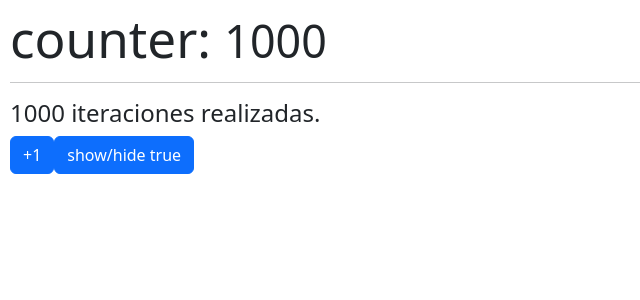
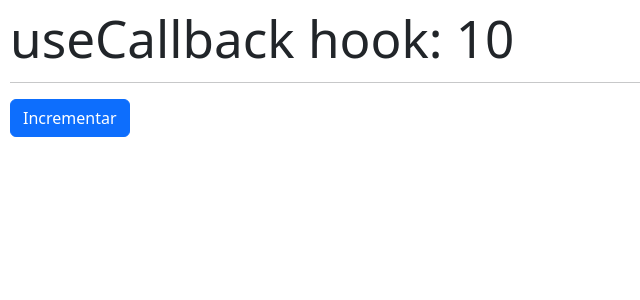
Before and after one commit to rodwyn/introduction-hooks, a React (Vite) app: page / in a window 1280 px wide. Shown: the top 300 px of the page, without its empty margins (0-640 px from the left). Built offline with nearby package versions, Linux system fonts and the light colour scheme.

Commit message:
Added MEMO and useMemo lesson code.

```diff
--- /dev/null
+++ b/src/06-memos/CallbackHook.jsx
@@ -0,0 +1,22 @@
+import { useCallback, useState } from "react"
+import { ShowIncrement } from "./ShowIncrement";
+
+export const CallbackHook = () => {
+  const [counter, setCounter] = useState(10);
+
+  const increment = useCallback(
+    () => {
+      setCounter( (value) => value + 1);
+    },
+    [],
+  );
+
+  return (
+    <>
+      <h1>useCallback hook: {counter}</h1>
+      <hr />
+
+      <ShowIncrement increment={increment} />
+    </>
+  )
+}
--- /dev/null
+++ b/src/06-memos/ShowIncrement.jsx
@@ -0,0 +1,17 @@
+import React from 'react';
+
+export const ShowIncrement = React.memo( ({ increment }) => {
+
+    console.log(' Me volví a generar :( ');
+
+    return (
+        <button
+            className="btn btn-primary"
+            onClick={() => {
+                increment( 5 );
+            }}
+        >
+            Incrementar
+        </button>
+    )
+})
--- a/src/main.jsx
+++ b/src/main.jsx
@@ -1,12 +1,11 @@
 import React from 'react'
 import ReactDOM from 'react-dom/client'
-import { MemoHook } from './06-memos/MemoHook'
-import { Memorize } from './06-memos/Memorize'
+import { CallbackHook } from './06-memos/CallbackHook'
 
 import './index.css'
 
 ReactDOM.createRoot(document.getElementById('root')).render(
   <React.StrictMode>
-    <MemoHook />
+    <CallbackHook />
   </React.StrictMode>
 )
```
Also changed, not shown: src/05-UseLayoutEffect/Layout.jsx (added, +27 -0 lines).
